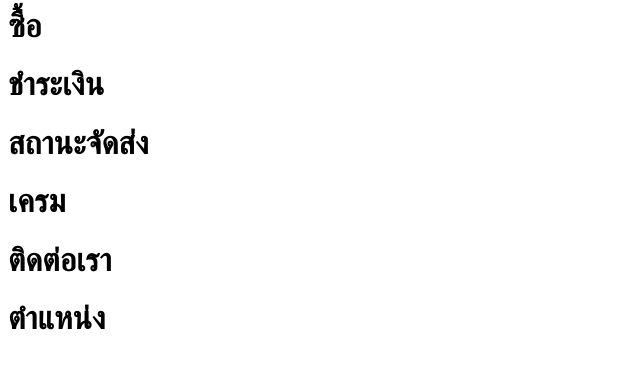
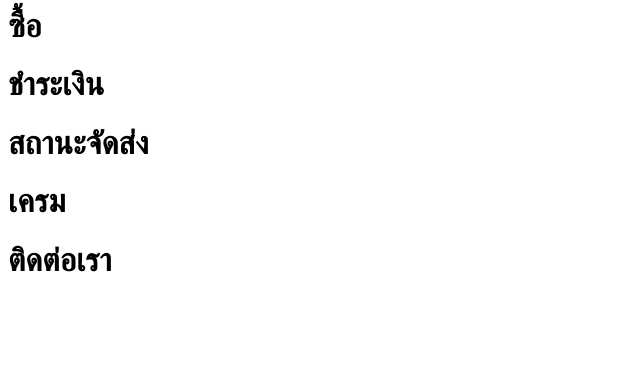
Before and after one commit to UserFafafig/Lab03_1, a plain HTML site: page menu.html in a window 1280 px wide. Shown: the whole page, without its empty margins (0-640 px from the left). Drawn offline with Linux system fonts and the light colour scheme.

Commit message:
Update menu.html

```diff
--- a/menu.html
+++ b/menu.html
@@ -11,6 +11,5 @@
     <h1>สถานะจัดส่ง</h1>
     <h1>เครม</h1>
     <h1>ติดต่อเรา</h1>
-    <h1>ตำแหน่ง</h1>
 </body>
 </html>
```
